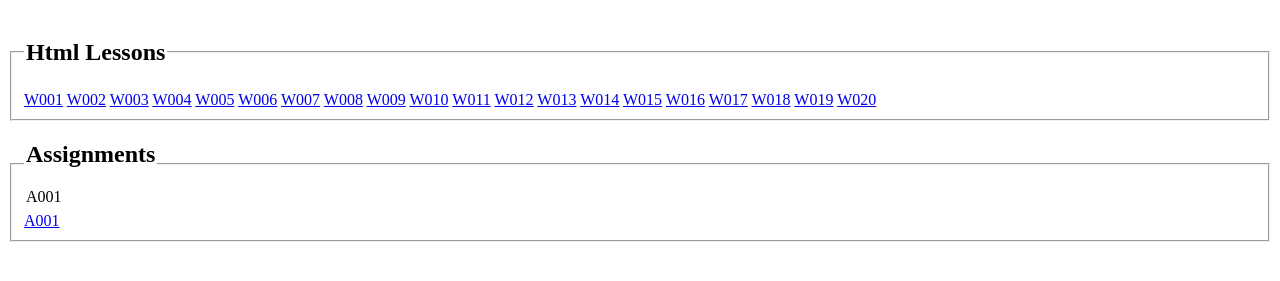
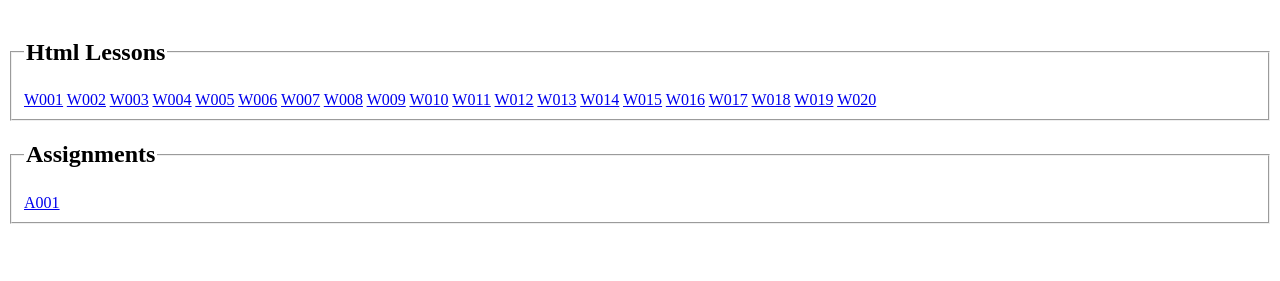
Before and after one commit to PurandharAdigarla/PurandharAdigarla.github.io, a plain HTML site: page index.html in a window 1280 px wide. Shown: the part 61-342 px from the top of the page. Drawn offline with Linux system fonts and the light colour scheme.

Commit message:
updated files names

```diff
--- a/index.html
+++ b/index.html
@@ -41,7 +41,6 @@
         <fieldset>
           <legend>
             <h2>Assignments</h2>
-            A001
           </legend>
           <a href="assignments/A001.html">A001</a>
         </fieldset>
```
